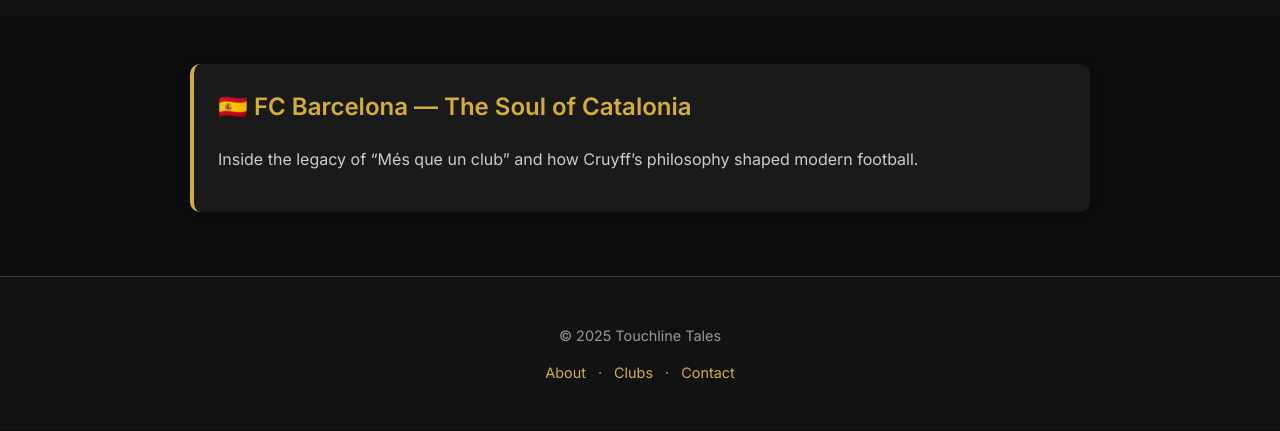
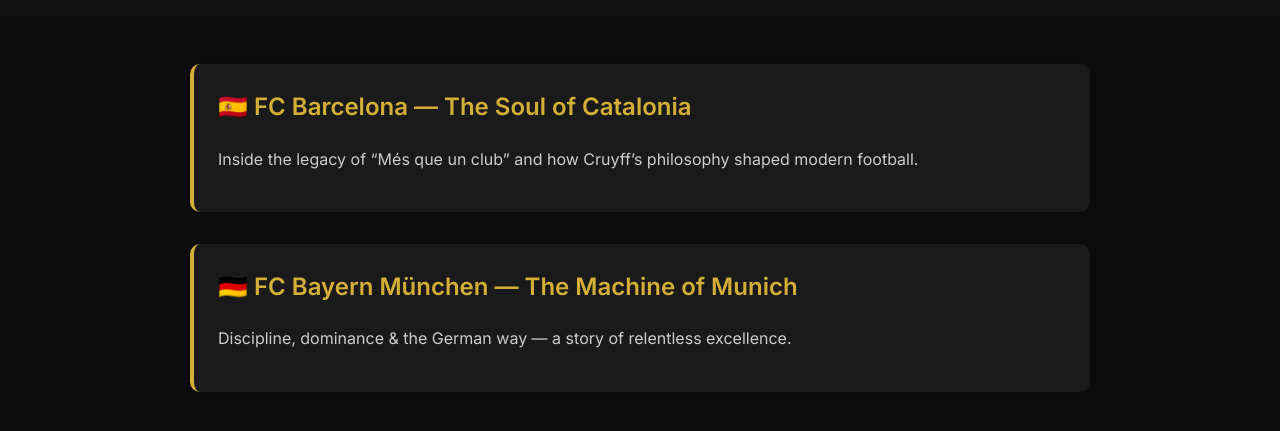
Before and after one commit to hennyjay/touchline-tales, a plain HTML site: page index.html in a window 1280 px wide. Shown: the part 369-800 px from the top of the page. Drawn offline with Linux system fonts and the light colour scheme.

Commit message:
Update index.html

```diff
--- a/index.html
+++ b/index.html
@@ -137,6 +137,11 @@
       <h2>🇪🇸 FC Barcelona — The Soul of Catalonia</h2>
       <p>Inside the legacy of “Més que un club” and how Cruyff’s philosophy shaped modern football.</p>
     </article>
+
+    <article onclick="window.location.href='articles/bayern.html'">
+  <h2>🇩🇪 FC Bayern München — The Machine of Munich</h2>
+  <p>Discipline, dominance & the German way — a story of relentless excellence.</p>
+</article>
   </main>
 
   <footer>
```
